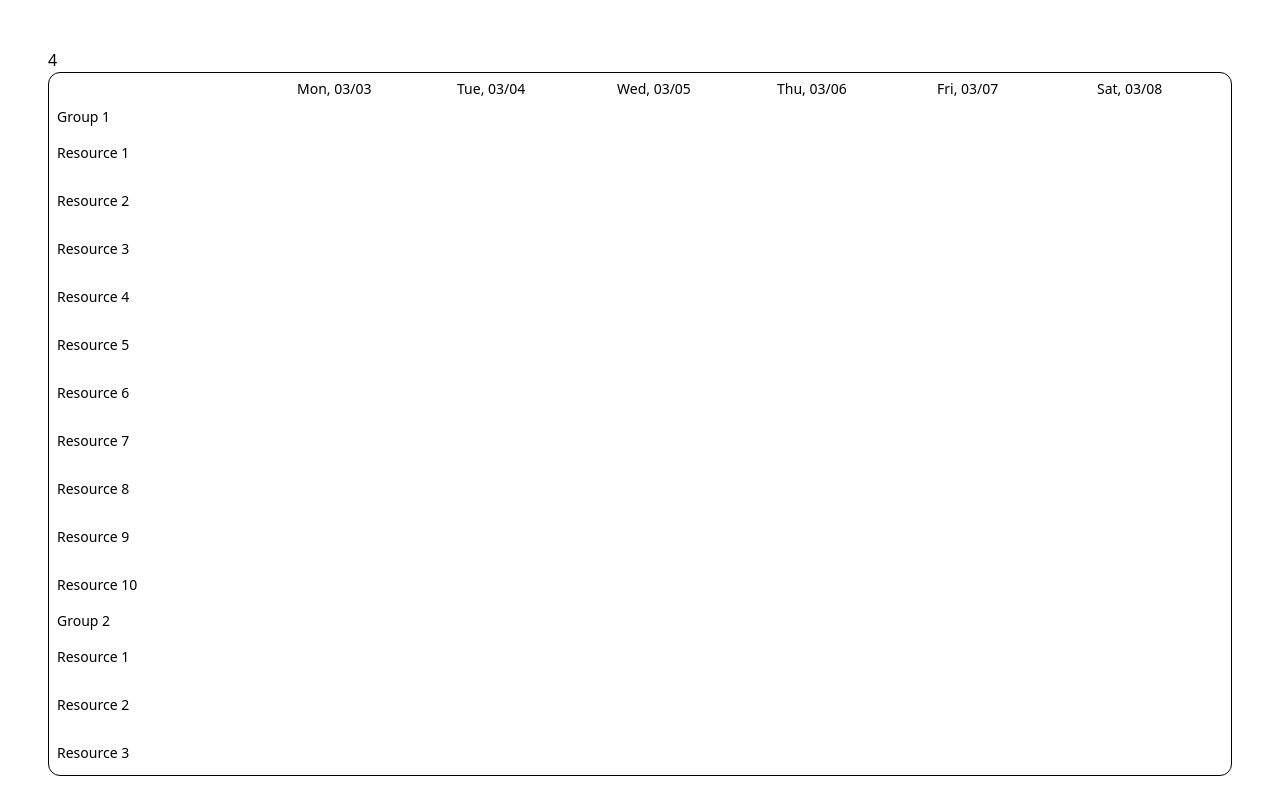
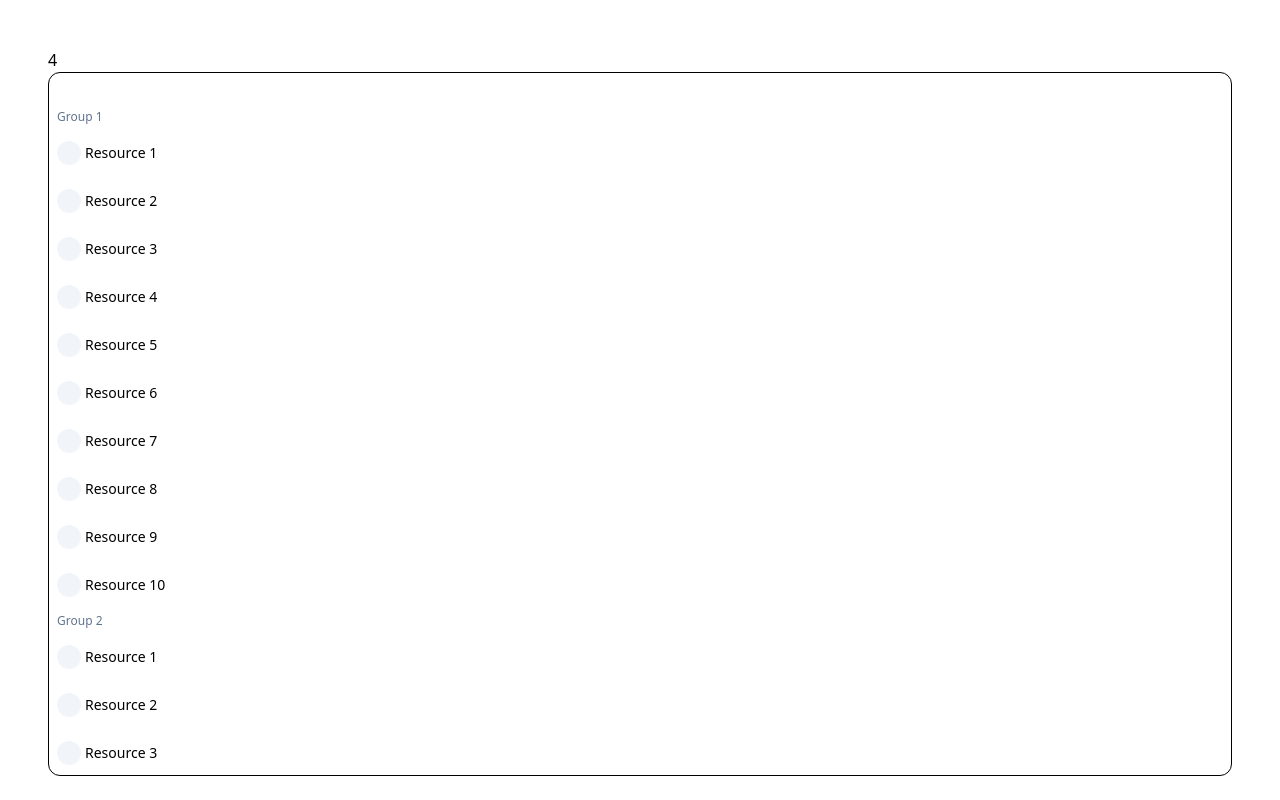
Before and after one commit to niallbarrett/cullendar, a Vue app: page / in a window 1280 px wide. Built offline with nearby package versions, Linux system fonts and the light colour scheme; the HTML template or start-up script is replaced by a standard one.

Commit message:
Even more headless

```diff
--- a/src/App.vue
+++ b/src/App.vue
@@ -6,6 +6,22 @@
       :events="events"
       :config="config"
       class="bg-white border border-black rounded-xl text-sm">
+      <template #dayHead="{ date, label }">
+        <div class="h-full px-2 flex items-center text-slate-500">
+          <span class="truncate">{{ label }}</span>
+        </div>
+      </template>
+      <template #resourceGroup="{ resource }">
+        <div class="h-full px-2 flex items-center text-xs text-slate-500">
+          <span class="truncate">{{ resource.label }}</span>
+        </div>
+      </template>
+      <template #resource="{ resource }">
+        <div class="h-full px-2 flex items-center gap-1">
+          <span class="size-6 rounded-full bg-slate-100"/>
+          <span class="truncate">{{ resource.label }}</span>
+        </div>
+      </template>
       <template #event="{ event }">
         <Event :event="event"/>
       </template>
@@ -67,7 +83,4 @@ function addEvent({ resource, date }) {
 
   events.value.push(ev)
 }
-// function viewEvent({ event }) {
-//   alert(JSON.stringify(event))
-// }
 </script>
--- a/src/components/Cullendar/Resources.vue
+++ b/src/components/Cullendar/Resources.vue
@@ -2,11 +2,11 @@
   <div ref="el" class="cullendar-resources">
     <div class="cullendar-resources-wrapper" :style="{ height: `${totalSize}px` }">
       <div
-        v-for="virtualRow in virtualRows"
-        :key="virtualRow.index"
+        v-for="row in virtualRows"
+        :key="row.index"
         class="cullendar-resources-virtual-row"
-        :style="{ height: `${virtualRow.size}px`, transform: `translateY(${virtualRow.start}px)` }">
-        <slot v-if="!rows[virtualRow.index].isDate" v-bind="{ resource: rows[virtualRow.index] }"/>
+        :style="{ height: `${row.size}px`, transform: `translateY(${row.start}px)` }">
+        <slot v-if="!rows[row.index].isDate" v-bind="{ resource: rows[row.index] }"/>
       </div>
     </div>
   </div>
--- a/src/components/Cullendar/Timeline.vue
+++ b/src/components/Cullendar/Timeline.vue
@@ -3,15 +3,17 @@
     <div
       class="cullendar-timeline-wrapper"
       :style="{ height: `${totalSizeRows}px`, width: `${totalSizeColumns}px` }">
-      <template v-for="virtualRow in virtualRows" :key="virtualRow.index">
+
+      <template v-for="row in virtualRows" :key="row.index">
         <div
-          v-for="virtualColumn in virtualColumns"
-          :key="virtualColumn.index"
+          v-for="col in virtualColumns"
+          :key="col.index"
           class="cullendar-timeline-virtual-col"
-          :style="{ width: `160px`, height: `${rows[virtualRow.index].size}px`, transform: `translateX(${virtualColumn.start}px) translateY(${virtualRow.start}px)` }">
-          <slot v-bind="{ resource: rows[virtualRow.index], date: columns[virtualColumn.index] }"/>
+          :style="toStyle(row, col)">
+          <slot v-bind="{ resource: rows[row.index], date: columns[col.index] }"/>
         </div>
       </template>
+
     </div>
   </div>
 </template>
@@ -54,6 +56,14 @@ const virtualRows = computed(() => rowVirtualizer.value.getVirtualItems())
 const totalSizeRows = computed(() => rowVirtualizer.value.getTotalSize())
 const virtualColumns = computed(() => columnVirtualizer.value.getVirtualItems())
 const totalSizeColumns = computed(() => columnVirtualizer.value.getTotalSize())
+
+function toStyle(row, col) {
+  return {
+    width: '160px', // TODO: Variable width when smaller
+    height: `${props.rows[row.index].size}px`,
+    transform: `translateX(${col.start}px) translateY(${row.start}px)`
+  }
+}
 </script>
 
 <style scoped>
--- a/src/components/Cullendar/components/Day.vue
+++ /dev/null
@@ -1,43 +0,0 @@
-<template>
-  <div class="cullendar-resources-day">
-    <div
-      class="cullendar-resources-day-wrapper"
-      @click.self="emit('date', { resource, date })">
-      <template v-for="event in resource.events" :key="event.id">
-        <slot
-          v-if="toISODate(event.start) === date"
-          v-bind="{ event }"/>
-      </template>
-    </div>
-  </div>
-</template>
-
-<script setup>
-import toISODate from '@/components/Cullendar/utils/ToISODate'
-
-defineProps({
-  resource: {
-    type: Object,
-    required: true
-  },
-  date: {
-    type: String,
-    required: true
-  }
-})
-
-const emit = defineEmits(['date'])
-</script>
-
-<style scoped>
-  .cullendar-resources-day {
-    height: 100%;
-    padding: 4px;
-    display: flex;
-  }
-  .cullendar-resources-day-wrapper {
-    min-width: 0;
-    display: flex;
-    flex: 1;
-  }
-</style>
--- a/src/components/Cullendar/components/DayHead.vue
+++ /dev/null
@@ -1,36 +0,0 @@
-<template>
-  <div class="cullendar-day-head" :data-date="date">
-    <span class="truncate">{{ label }}</span>
-  </div>
-</template>
-
-<script setup>
-// Libraries
-import { computed } from 'vue'
-// Utils
-import formatDate from '../utils/FormatDate'
-
-const props = defineProps({
-  date: {
-    type: String,
-    required: true
-  }
-})
-
-const OPTIONS = {
-  weekday: 'short',
-  day: '2-digit',
-  month: '2-digit'
-}
-
-const label = computed(() => formatDate(new Date(props.date), OPTIONS))
-</script>
-
-<style scoped>
-  .cullendar-day-head {
-    height: 100%;
-    padding: 0 8px;
-    display: flex;
-    align-items: center;
-  }
-</style>
--- a/src/components/Cullendar/components/Resource.vue
+++ /dev/null
@@ -1,23 +0,0 @@
-<template>
-  <div class="cullendar-resource">
-    <span class="truncate">{{ resource.label }}</span>
-  </div>
-</template>
-
-<script setup>
-defineProps({
-  resource: {
-    type: Object,
-    required: true
-  }
-})
-</script>
-
-<style scoped>
-.cullendar-resource {
-  height: 100%;
-  padding: 0 8px;
-  display: flex;
-  align-items: center;
-}
-</style>
--- a/src/components/Cullendar/components/ResourceGroup.vue
+++ /dev/null
@@ -1,23 +0,0 @@
-<template>
-  <div class="cullendar-resource-group">
-    <span class="truncate">{{ resource.label }}</span>
-  </div>
-</template>
-
-<script setup>
-defineProps({
-  resource: {
-    type: Object,
-    required: true
-  }
-})
-</script>
-
-<style scoped>
-  .cullendar-resource-group {
-    height: 100%;
-    padding: 0 8px;
-    display: flex;
-    align-items: center;
-  }
-</style>
--- a/src/components/Cullendar/index.vue
+++ b/src/components/Cullendar/index.vue
@@ -2,37 +2,32 @@
   <div class="cullendar">
     <Resources
       v-slot="{ resource }"
-      ref="jo"
+      ref="resourcesRef"
       :rows="lanes"
-      @scroll="e => onScroll(true, e)">
-
-      <slot v-if="resource.isGroup" name="resourceGroup" v-bind="{ resource }">
-        <ResourceGroup :resource="resource"/>
-      </slot>
-
-      <slot v-else name="resource" v-bind="{ resource }">
-        <Resource :resource="resource"/>
-      </slot>
-
+      @scroll="syncScroll('resources', $event)">
+      <slot v-if="resource.isGroup" name="resourceGroup" v-bind="{ resource }"/>
+      <slot v-else name="resource" v-bind="{ resource }"/>
     </Resources>
 
     <Timeline
       v-slot="{ resource, date }"
-      ref="yo"
+      ref="timelineRef"
       :rows="lanes"
       :columns="dates"
-      @scroll="e => onScroll(false, e)">
+      @scroll="syncScroll('timeline', $event)">
 
-      <DayHead v-if="resource.isDate" :date="date"/>
-
-      <Day
-        v-else-if="!resource.isGroup"
-        v-slot="{ event }"
-        :resource="resource"
-        :date="date"
-        @date="onDateClick">
-        <slot name="event" v-bind="{ resource, event, date }"/>
-      </Day>
+      <div
+        v-if="!resource.isGroup"
+        class="cullendar-resources-day"
+        @click.self="onDateClick({ resource, date })">
+        <!-- TODO: Day slot? -->
+        <template v-for="event in resource.events" :key="event.id">
+          <slot
+            v-if="toISODate(event.start) === date"
+            name="event"
+            v-bind="{ resource, event, date }"/>
+        </template>
+      </div>
 
     </Timeline>
   </div>
@@ -42,13 +37,11 @@
 // Libraries
 import { ref, computed, defineOptions } from 'vue'
 import { DEFAULT_CONFIG, buildLanes, buildDates } from './Internal'
+// Utils
+import toISODate from '@/components/Cullendar/utils/ToISODate'
 // Components
 import Timeline from './Timeline'
 import Resources from './Resources'
-import DayHead from './components/DayHead'
-import Day from './components/Day'
-import ResourceGroup from './components/ResourceGroup'
-import Resource from './components/Resource'
 
 const props = defineProps({
   resources: {
@@ -69,17 +62,17 @@ const props = defineProps({
   }
 })
 
-const jo = ref()
-const yo = ref()
+const resourcesRef = ref()
+const timelineRef = ref()
 
 const options = computed(() => ({ ...DEFAULT_CONFIG, ...props.config }))
 const dates = computed(() => buildDates(options.value))
 const lanes = computed(() => buildLanes(props.resources, props.events))
 
-function onScroll(reffy, e) {
-  const t = reffy ? yo.value : jo.value
+function syncScroll(source, e) {
+  const target = source === 'resources' ? timelineRef : resourcesRef
 
-  t.$el.scrollTop = e.target.scrollTop
+  target.value.$el.scrollTop = e.target.scrollTop
 }
 function onDateClick(payload) {
   props.config?.onDateClick?.(payload)
@@ -94,4 +87,8 @@ defineOptions({ name: 'Cullendar' })
     display: flex;
     overflow: hidden;
   }
+  .cullendar-resources-day {
+    height: 100%;
+    display: flex;
+  }
 </style>
--- a/src/components/Event.vue
+++ b/src/components/Event.vue
@@ -8,7 +8,7 @@
 // Libraries
 import { computed } from 'vue'
 // Utils
-import formatTime from '../utils/FormatTime'
+import formatTime from '@/components/Cullendar/utils/FormatTime'
 
 const props = defineProps({
   event: {
```
